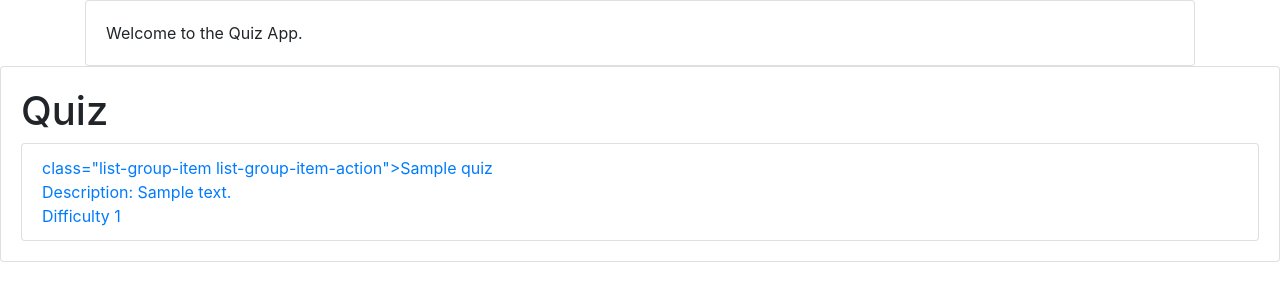
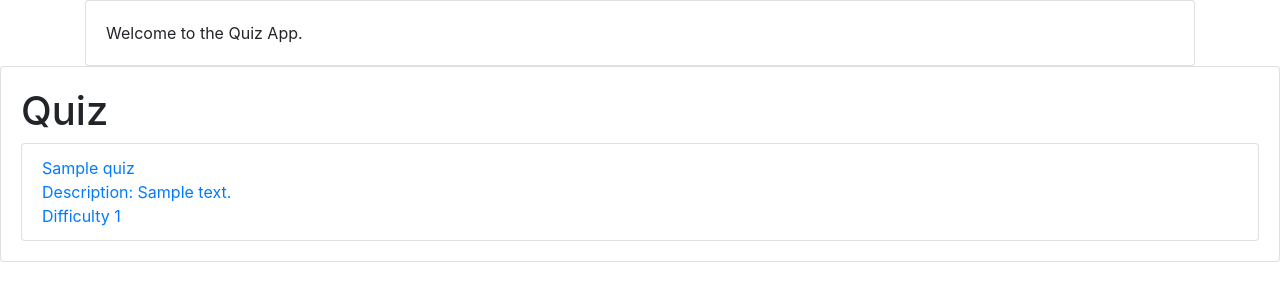
Before and after one commit to ICARUS343/DjangoModule, a Django app: page / in a window 1280 px wide. Shown: the top 301 px of the page. Run offline with Django 3.2, Linux system fonts and the light colour scheme; tables that the repository leaves empty hold one stand-in row (values such as "Sample post"); some libraries are stand-ins or nearby versions.

Commit message:
More to list

```diff
--- a/quizApp/templates/quizApp/index.html
+++ b/quizApp/templates/quizApp/index.html
@@ -28,8 +28,10 @@
         <div class="list-group">
             <ul class="list-group">
                 {% for Quiz in latest_quiz_list %}
-                    <li class="list-group-item"><a href={{ question }} />
-                                                   class="list-group-item list-group-item-action">{{ Quiz.quiz_title }} <br> Description: {{Quiz.quiz_description}} <br> Difficulty {{ Quiz.quiz_difficulty }}</a>
+                    <li class="list-group-item"><a href={{ question }}>
+                        <class
+                        ="list-group-item list-group-item-action">{{ Quiz.quiz_title }} <br>
+                        Description: {{ Quiz.quiz_description }} <br> Difficulty {{ Quiz.quiz_difficulty }}</a>
                     </li>
                 {% empty %}
                     <li class="list-group-item">No articles yet.</li>
```
